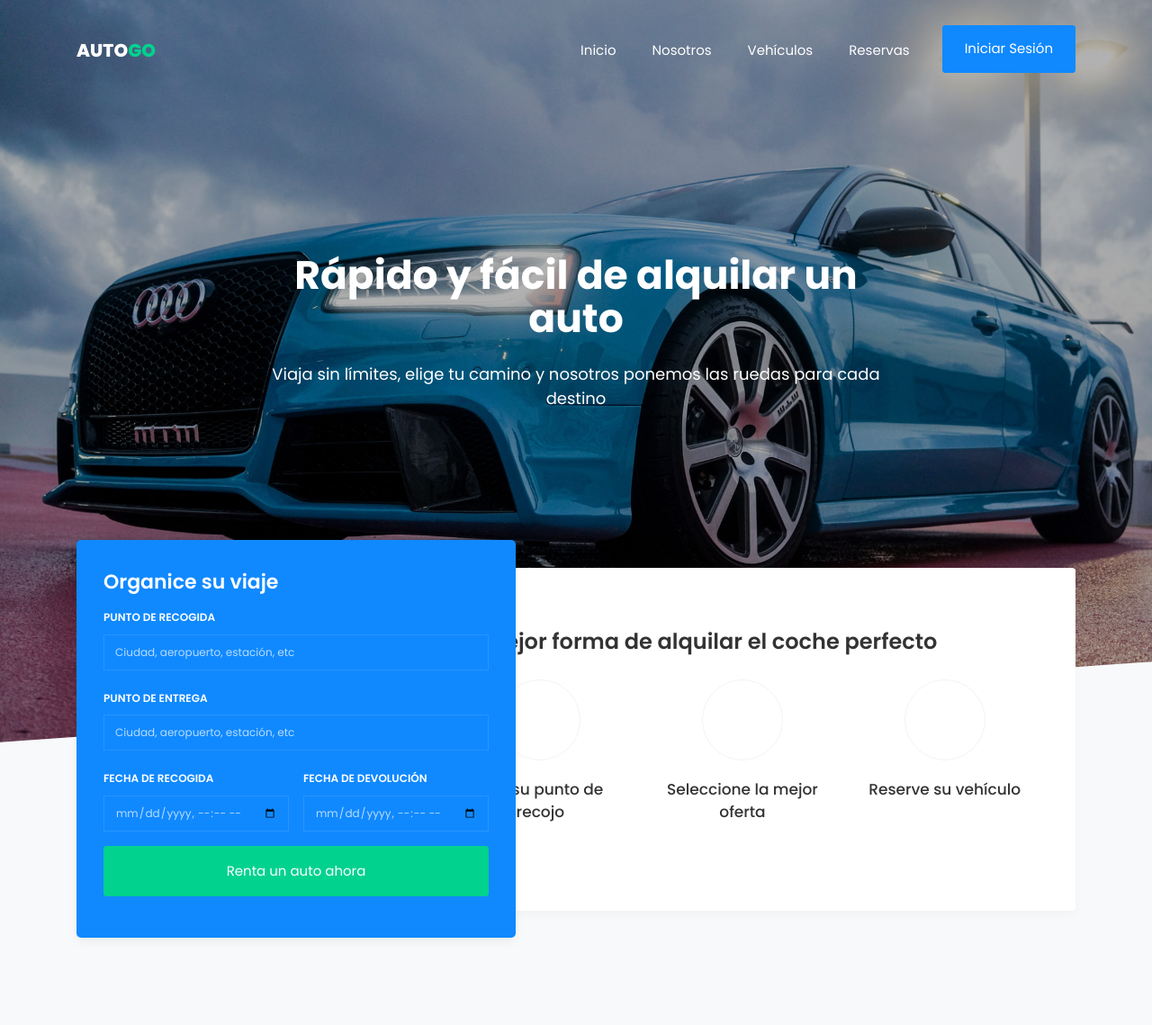
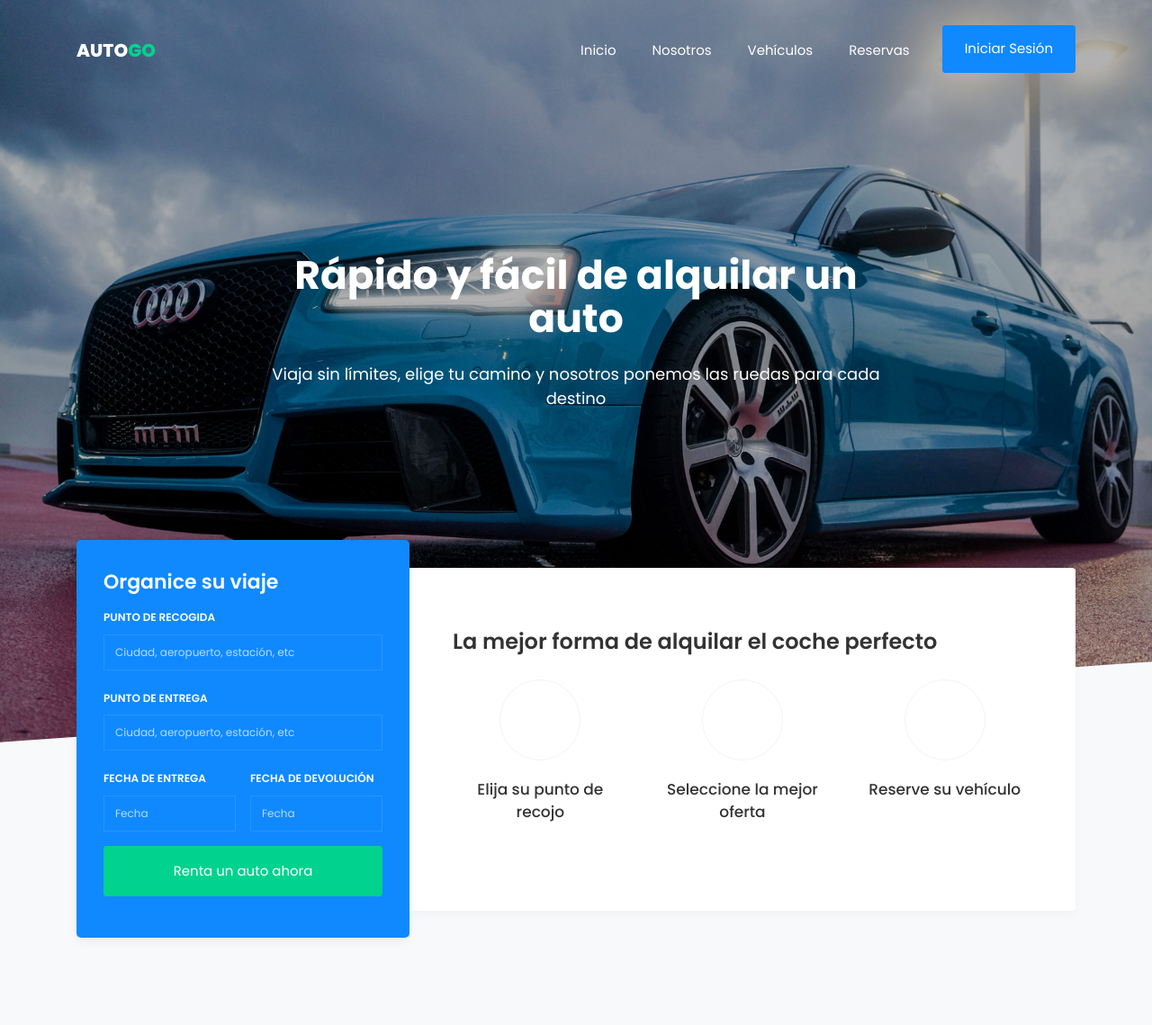
Before and after one commit to jdmejia92/AutoGo3, a Flask app: page / in a window 1280 px wide. Shown: the top 1139 px of the page at 90% size. Run offline with Flask 3, Linux system fonts and the light colour scheme; some libraries are stand-ins or nearby versions; some web fonts are replaced.

Commit message:
Actualizar formulario de reserva en la página de inicio para mejorar la usabilidad y redirigir a la creación de reservas

```diff
--- a/app/templates/home.html
+++ b/app/templates/home.html
@@ -25,40 +25,57 @@
                 <div class="col-md-12 featured-top">
                     <div class="row no-gutters">
                         <div class="col-md-4 d-flex align-items-center">
-                            <form action="{{ url_for('reservations.create_reservation') }}" method="GET" class="request-form ftco-animate bg-primary">
+                            <form action="#" class="request-form ftco-animate bg-primary fadeInUp ftco-animated">
                                 <h2>Organice su viaje</h2>
+                                <div class="form-group">
+                                  <label for="" class="label">Punto de recogida</label>
+                                  <input type="text" class="form-control" placeholder="Ciudad, aeropuerto, estación, etc">
+                                </div>
+                                <div class="form-group">
+                                  <label for="" class="label">Punto de entrega</label>
+                                  <input type="text" class="form-control" placeholder="Ciudad, aeropuerto, estación, etc">
+                                </div>
+                                <div class="d-flex">
+                                  <div class="form-group mr-2">
+                                    <label for="" class="label">Fecha de entrega</label>
+                                    <input type="text" class="form-control" id="book_pick_date" placeholder="Fecha">
+                                  </div>
+                                  <div class="form-group ml-2">
+                                    <label for="" class="label">Fecha de devolución</label>
+                                    <input type="text" class="form-control" id="book_off_date" placeholder="Fecha">
+                                  </div>
+                                </div>
+                                <div class="form-group">
+                                    <a href="{{ url_for('reservations.create_reservation') }}" class="btn btn-secondary py-3 px-4">Renta un auto ahora</a>
+                                  </div>
 
-                                <!-- Punto de recogida -->
-                                <div class="form-group">
-                                    <label for="pickup_location" class="label">Punto de recogida</label>
-                                    <input type="text" class="form-control" name="pickup_location" placeholder="Ciudad, aeropuerto, estación, etc" required>
-                                </div>
+                              </form>
 
-                                <!-- Punto de entrega -->
-                                <div class="form-group">
-                                    <label for="return_location" class="label">Punto de entrega</label>
-                                    <input type="text" class="form-control" name="return_location" placeholder="Ciudad, aeropuerto, estación, etc" required>
-                                </div>
 
-                                <!-- Fechas de entrega y devolución -->
-                                <div class="d-flex">
-                                    <div class="form-group mr-2">
-                                        <label for="pickup_datetime" class="label">Fecha de recogida</label>
-                                        <input type="datetime-local" class="form-control" name="pickup_datetime" required>
-                                    </div>
-                                    <div class="form-group ml-2">
-                                        <label for="return_datetime" class="label">Fecha de devolución</label>
-                                        <input type="datetime-local" class="form-control" name="return_datetime" required>
-                                    </div>
-                                </div>
 
-                                <!-- Botón para enviar -->
-                                <div class="form-group">
-                                    <button type="submit" class="btn btn-secondary py-3 px-4">
-                                        Renta un auto ahora
-                                    </button>
-                                </div>
-                            </form>
+
+
+
+
+
+
+
+
+
+
+
+
+
+
+
+
+
+
+
+
+
+
+
                         </div>
 
                         <div class="col-md-8 d-flex align-items-center">
```
